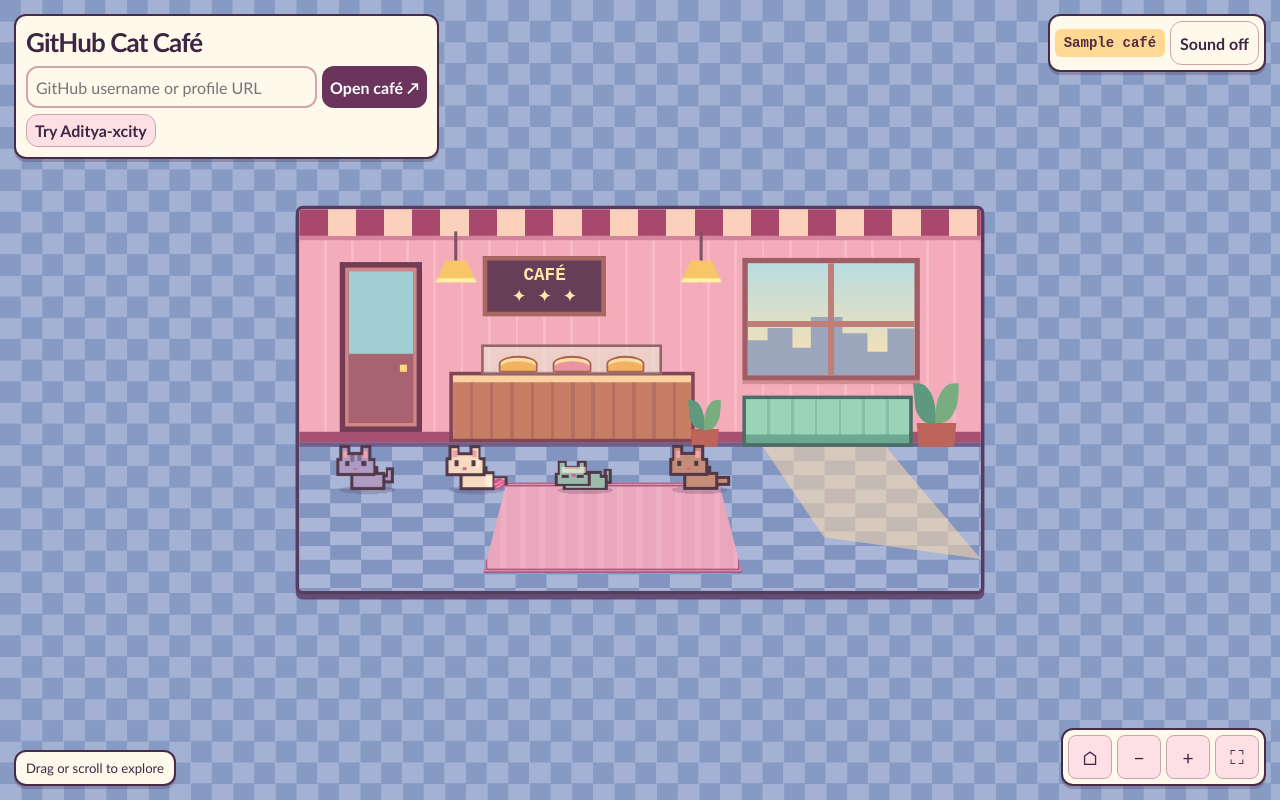
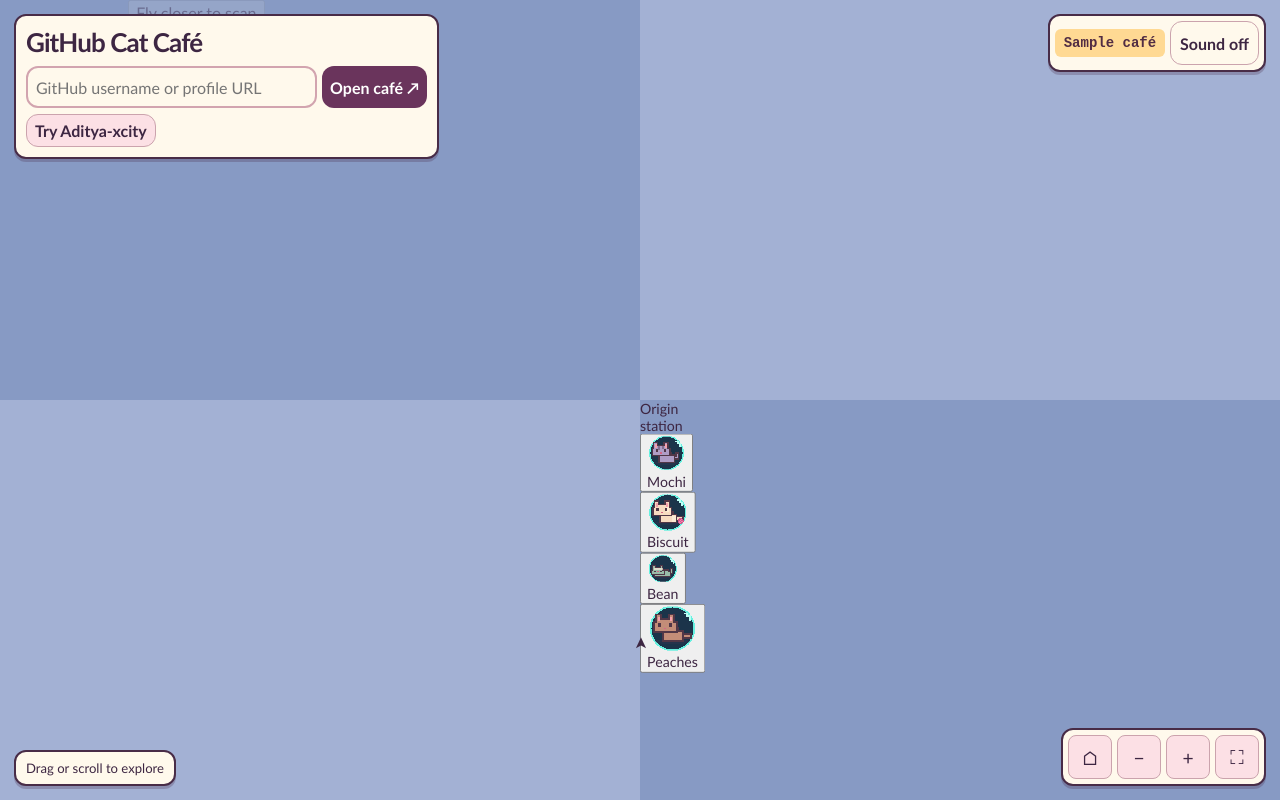
Before and after one commit to Aditya-xcity/github-cat-cafe, a React (Vite) app: page / in a window 1280 px wide. Built offline with nearby package versions, Linux system fonts and the light colour scheme.

Commit message:
Update Space Cats

```diff
--- a/src/Scene.tsx
+++ b/src/Scene.tsx
@@ -1,11 +1,12 @@
-import { useEffect, useRef, useState, type CSSProperties, type PointerEvent } from 'react'
+import { useEffect, useMemo, useRef, useState, type CSSProperties, type PointerEvent } from 'react'
 import type { Cat } from './cats'
-import { roomSize, slot } from './animation'
+import { roomSize, useReducedMotion } from './animation'
 
 export function Sprite({ cat }: { cat: Cat }) {
   const sleeping = cat.mood === 'nap'
   const eye = sleeping ? 18 : 14
-  return <svg viewBox="0 0 48 40" shapeRendering="crispEdges" aria-hidden="true">
+  return <svg viewBox="-5 -5 58 50" shapeRendering="crispEdges" aria-hidden="true">
+    <circle cx="24" cy="20" r="25" fill="#1b344a" stroke="#68f1e0" strokeWidth="2"/>
     <ellipse cx="24" cy="35" rx="20" ry="3" fill="#473456" opacity=".23"/>
     <path className="tail" d={cat.markings % 2 ? 'M32 29h10v-9h-4v5h-6z' : 'M32 31h13v-5h-13z'} fill={cat.coat} stroke="#513747" strokeWidth="2"/>
     <path d={sleeping ? 'M12 22h23v3h4v9H9V25h3z' : 'M17 19h14v4h5v11H13V24h4z'} fill={cat.coat} stroke="#513747" strokeWidth="2"/>
@@ -18,17 +19,14 @@ export function Sprite({ cat }: { cat: Cat }) {
     <rect x="14" y={eye + 5} width="3" height="2" fill="#d56788"/>
     {cat.stargazers_count > 0 && <><path d={sleeping ? 'M10 30h14v2H10z' : 'M10 23h15v2H10z'} fill="#a94967"/><text x="16" y={sleeping ? 36 : 30} fill="#ffe377" fontSize="11">★</text></>}
     {cat.mood === 'play' && <g className="yarn"><circle cx="42" cy="32" r="4" fill="#d4558a"/><path d="m39 33 5-3m-4 5 5-3" stroke="#fa9abc"/></g>}
+    <path d="M37 3h4v3h3v5" fill="none" stroke="#bdfef4" strokeWidth="2"/>
   </svg>
 }
 
-const tileWidth = 780
-const tileHeight = 440
-const aisle = 32
-const stepX = tileWidth + aisle
-const stepY = tileHeight + aisle
+const stepX = 960
+const stepY = 820
 
-// Put room zero at the entrance and grow successive rings around it.
-function roomPosition(index: number) {
+function sectorPosition(index: number) {
   if (index === 0) return { x: 0, y: 0 }
   const ring = Math.ceil((Math.sqrt(index + 1) - 1) / 2)
   const side = 2 * ring
@@ -39,31 +37,17 @@ function roomPosition(index: number) {
   return { x: ring * stepX, y: (-ring + offset - 3 * side) * stepY }
 }
 
-function Room({ cats, selected, door, onSelect }: {
-  cats: Array<{ cat: Cat; slotIndex: number }>; selected?: number; door: boolean;
-  onSelect: (cat: Cat) => void
-}) {
-  return <div className="scene">
-    <div className="wall" aria-hidden="true">
-      <div className="awning"/><div className="lamp one"/><div className="lamp two"/>
-      <div className="doorframe"><div className={'door' + (door ? ' open' : '')}/></div>
-      <div className="menu-board">CAFÉ<br/>✦ ✦ ✦</div>
-      <div className="counter"><div className="pastries"><i/><i/><i/></div></div>
-      <div className="window"><div className="skyline"/></div>
-      <div className="booth"/>
-      <div className="plant"><i/><b/></div><div className="plant small"><i/><b/></div>
-    </div>
-    <div className="floor" aria-hidden="true"><div className="sunlight"/><div className="rug"/></div>
-    {cats.map(({ cat, slotIndex }) => {
-      const position = slot(slotIndex)
-      return <button key={cat.id} tabIndex={cat.html_url ? -1 : 0} type="button" className={'cat ' + cat.mood}
-        aria-label={cat.name} aria-pressed={selected === cat.id} title={cat.name}
-        style={{ left: position.x + '%', top: position.y + '%', '--entry-x': (12 - position.x) * tileWidth / 100 + 'px',
-          '--entry-y': (57 - position.y) * tileHeight / 100 + 'px', '--phase': -(cat.id % 7) + 's' } as CSSProperties}
-        onClick={() => onSelect(cat)}><span className="cat-idle"><Sprite cat={cat}/></span></button>
-    })}
-  </div>
+function catPosition(index: number) {
+  const sector = sectorPosition(Math.floor(index / roomSize))
+  const slot = index % roomSize
+  const outer = slot >= 4
+  const angle = (slot % (outer ? 8 : 4)) * Math.PI / (outer ? 4 : 2) + (outer ? .29 : .62)
+  const radius = outer ? 310 : 162
+  return { x: sector.x + Math.cos(angle) * radius, y: sector.y + Math.sin(angle) * radius }
 }
+
+const flightKeys = new Set(['w', 'a', 's', 'd'])
+const scanRange = 123
 
 type Camera = { x: number; y: number; zoom: number }
 
@@ -71,12 +55,16 @@ function homeZoom(width: number) {
   return Math.min(1, Math.max(.6, width / 1450))
 }
 
-export function Scene({ cats, arrived, selected, door, onSelect }: {
-  cats: Cat[]; arrived: number; selected?: number; door: boolean; onSelect: (cat: Cat) => void
+export function Scene({ cats, arrived, selected, onSelect }: {
+  cats: Cat[]; arrived: number; selected?: number; onSelect: (cat: Cat) => void
 }) {
   const viewport = useRef<HTMLDivElement>(null)
   const [size, setSize] = useState({ width: innerWidth, height: innerHeight })
   const [camera, setCamera] = useState<Camera>(() => ({ x: 0, y: 0, zoom: homeZoom(innerWidth) }))
+  const reducedMotion = useReducedMotion()
+  const [scanned, setScanned] = useState<Set<number>>(() => new Set())
+  const [heading, setHeading] = useState(-90)
+  const positions = useMemo(() => cats.map((cat, index) => ({ cat, ...catPosition(index) })), [cats])
   const [dragging, setDragging] = useState(false)
   const [fullscreen, setFullscreen] = useState(() => Boolean(document.fullscreenElement))
   const [fullscreenError, setFullscreenError] = useState(false)
@@ -121,13 +109,62 @@ export function Scene({ cats, arrived, selected, door, onSelect }: {
   }, [])
 
   useEffect(() => {
-    const index = cats.findIndex(cat => cat.id === selected)
-    if (index < 0) return
-    const room = roomPosition(Math.floor(index / roomSize))
-    const position = slot(index % roomSize)
-    setCamera(current => ({ ...current, x: room.x + (position.x / 100 - .5) * tileWidth,
-      y: room.y + (position.y / 100 - .5) * tileHeight }))
-  }, [cats, selected])
+    const target = positions.find(({ cat }) => cat.id === selected)
+    if (target) setCamera(current => ({ ...current, x: target.x, y: target.y }))
+  }, [positions, selected])
+
+  useEffect(() => {
+    const keys = new Set<string>()
+    let frame = 0
+    let previous = 0
+    let vx = 0
+    let vy = 0
+    function tick(now: number) {
+      const elapsed = Math.min((now - previous) / 1000, .035)
+      previous = now
+      const dx = Number(keys.has('d')) - Number(keys.has('a'))
+      const dy = Number(keys.has('s')) - Number(keys.has('w'))
+      const length = Math.hypot(dx, dy) || 1
+      const response = reducedMotion ? 1 : Math.min(1, elapsed * 8)
+      vx += (dx / length * 540 - vx) * response
+      vy += (dy / length * 540 - vy) * response
+      if (dx || dy) setHeading(Math.atan2(dy, dx) * 180 / Math.PI)
+      if (Math.hypot(vx, vy) > 1) {
+        const x = vx * elapsed
+        const y = vy * elapsed
+        setCamera(current => ({ ...current, x: current.x + x, y: current.y + y }))
+      }
+      frame = keys.size || Math.hypot(vx, vy) > 1 ? requestAnimationFrame(tick) : 0
+    }
+    function down(event: KeyboardEvent) {
+      const key = event.key.toLowerCase()
+      if (!flightKeys.has(key) || event.metaKey || event.ctrlKey || event.altKey ||
+        (event.target instanceof Element && event.target.closest('input, textarea, [contenteditable], aside, #directory'))) return
+      event.preventDefault()
+      keys.add(key)
+      if (!frame) {
+        previous = performance.now()
+        frame = requestAnimationFrame(tick)
+      }
+    }
+    function up(event: KeyboardEvent) { keys.delete(event.key.toLowerCase()) }
+    function stop() {
+      keys.clear()
+      cancelAnimationFrame(frame)
+      frame = 0
+      vx = 0
+      vy = 0
+    }
+    window.addEventListener('keydown', down)
+    window.addEventListener('keyup', up)
+    window.addEventListener('blur', stop)
+    return () => {
+      stop()
+      window.removeEventListener('keydown', down)
+      window.removeEventListener('keyup', up)
+      window.removeEventListener('blur', stop)
+    }
+  }, [reducedMotion])
 
   async function toggleFullscreen() {
     setFullscreenError(false)
@@ -161,31 +198,57 @@ export function Scene({ cats, arrived, selected, door, onSelect }: {
     setDragging(false)
   }
 
-  const count = Math.max(1, Math.ceil(cats.length / roomSize))
-  const radiusX = size.width / (2 * camera.zoom) + tileWidth / 2
-  const radiusY = size.height / (2 * camera.zoom) + tileHeight / 2
+  const sectors = Math.max(1, Math.ceil(cats.length / roomSize))
+  const radiusX = size.width / (2 * camera.zoom) + 95
+  const radiusY = size.height / (2 * camera.zoom) + 95
+  const visible = (x: number, y: number, margin = 0) =>
+    Math.abs(x - camera.x) < radiusX + margin && Math.abs(y - camera.y) < radiusY + margin
+  let nearest: Cat | undefined
+  let nearestDistance = scanRange
+  positions.forEach(({ cat, x, y }, index) => {
+    if (index >= arrived) return
+    const distance = Math.hypot(x - camera.x, y - camera.y)
+    if (distance < nearestDistance) {
+      nearest = cat
+      nearestDistance = distance
+    }
+  })
+
+  function scan(cat: Cat) {
+    setScanned(previous => new Set(previous).add(cat.id))
+    onSelect(cat)
+  }
+
   return <>
     <div ref={viewport} className={'world-viewport' + (dragging ? ' dragging' : '')}
-      role="region" aria-label="Café map. Drag or scroll to explore. Use the Cat Directory to find a repository."
-      style={{ '--tile-grid': 48 * camera.zoom + 'px', '--grid-x': (-camera.x * camera.zoom) % (48 * camera.zoom) + 'px',
-        '--grid-y': (-camera.y * camera.zoom) % (48 * camera.zoom) + 'px' } as CSSProperties}
+      role="region" aria-label="Galaxy. Fly with W A S D, or drag to explore."
+      style={{ '--grid-x': (-camera.x * .4) % 671 + 'px',
+        '--grid-y': (-camera.y * .4) % 671 + 'px' } as CSSProperties}
       onPointerDown={begin} onPointerMove={move} onPointerUp={end} onPointerCancel={end} onLostPointerCapture={end}>
       <div className="world-center" style={{ transform: 'scale(' + camera.zoom + ') translate(' + -camera.x + 'px,' + -camera.y + 'px)' }}>
-        {Array.from({ length: count }, (_, index) => {
-          const location = roomPosition(index)
-          if (Math.abs(location.x - camera.x) > radiusX || Math.abs(location.y - camera.y) > radiusY) return null
-          const start = index * roomSize
-          const occupants = cats.slice(start, start + roomSize).map((cat, slotIndex) => ({ cat, slotIndex }))
-            .filter(({ cat, slotIndex }) => start + slotIndex < arrived || cat.id === selected)
-          return <div key={index} className="world-room" style={{ width: tileWidth, height: tileHeight,
-            left: location.x - tileWidth / 2, top: location.y - tileHeight / 2 }}>
-            <Room cats={occupants} selected={selected} door={door && arrived >= start && arrived < start + roomSize} onSelect={onSelect}/>
+        {Array.from({ length: sectors }, (_, index) => {
+          const { x, y } = sectorPosition(index)
+          return visible(x, y, 340) && <div key={index} className="system" style={{ left: x, top: y, '--hue': (index * 61 + 185) % 360 } as CSSProperties}>
+            <span className="orbit inner"/><span className="orbit outer"/><span className="planet"/>
+            <span className="system-name">{index === 0 ? 'Origin station' : 'Sector ' + (index + 1)}</span>
           </div>
         })}
+        {positions.map(({ cat, x, y }, index) => (index < arrived || cat.id === selected) && visible(x, y) &&
+          <button key={cat.id} type="button" className={'astronaut ' + cat.mood} aria-label={cat.name}
+            aria-pressed={selected === cat.id} title={cat.name} style={{ left: x, top: y }}
+            onClick={() => Math.hypot(x - camera.x, y - camera.y) < scanRange ? scan(cat) : onSelect(cat)}>
+            <span className="astronaut-sprite"><Sprite cat={cat}/></span>
+            <span className="astronaut-name">{scanned.has(cat.id) ? '✓ ' : ''}{cat.name}</span>
+          </button>)}
       </div>
+      <div className="ship" aria-hidden="true" style={{ rotate: heading + 'deg' }}>➤</div>
     </div>
-    <div className="map-controls" aria-label="Map controls">
-      <button aria-label="Return to café entrance" onClick={center}>⌂</button>
+    <div className="mission">
+      <span>{scanned.size} / {cats.length} cats scanned</span>
+      <button disabled={!nearest} onClick={() => nearest && scan(nearest)}>{nearest ? 'Scan ' + nearest.name : 'Fly closer to scan'}</button>
+    </div>
+    <div className="map-controls" aria-label="Navigation controls">
+      <button aria-label="Return to origin" onClick={center}>⌂</button>
       <button aria-label="Zoom out" disabled={camera.zoom <= .3} onClick={() => zoomBy(.8)}>−</button>
       <button aria-label="Zoom in" disabled={camera.zoom >= 1.6} onClick={() => zoomBy(1.25)}>+</button>
       {document.fullscreenEnabled && <button aria-label={fullscreen ? 'Exit fullscreen' : 'Enter fullscreen'}
```
